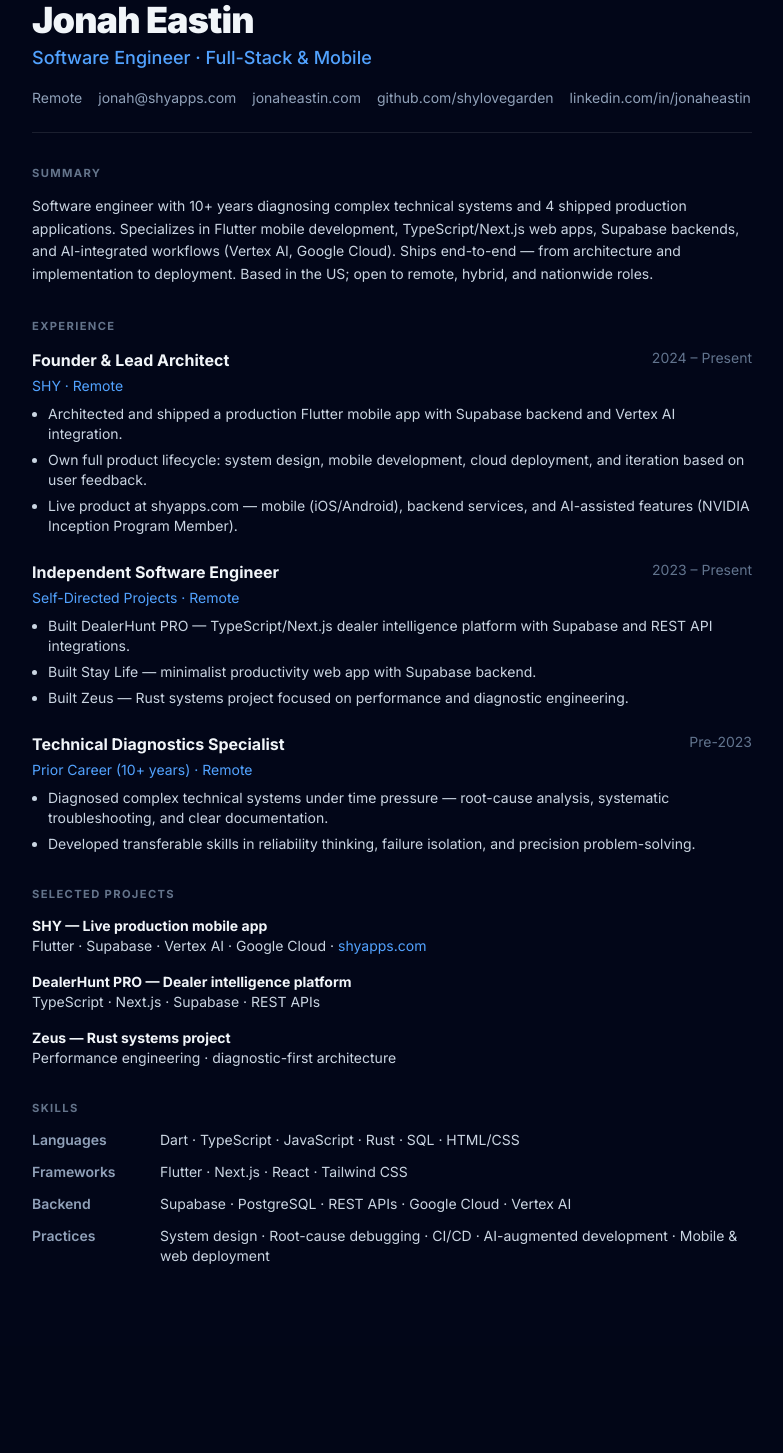
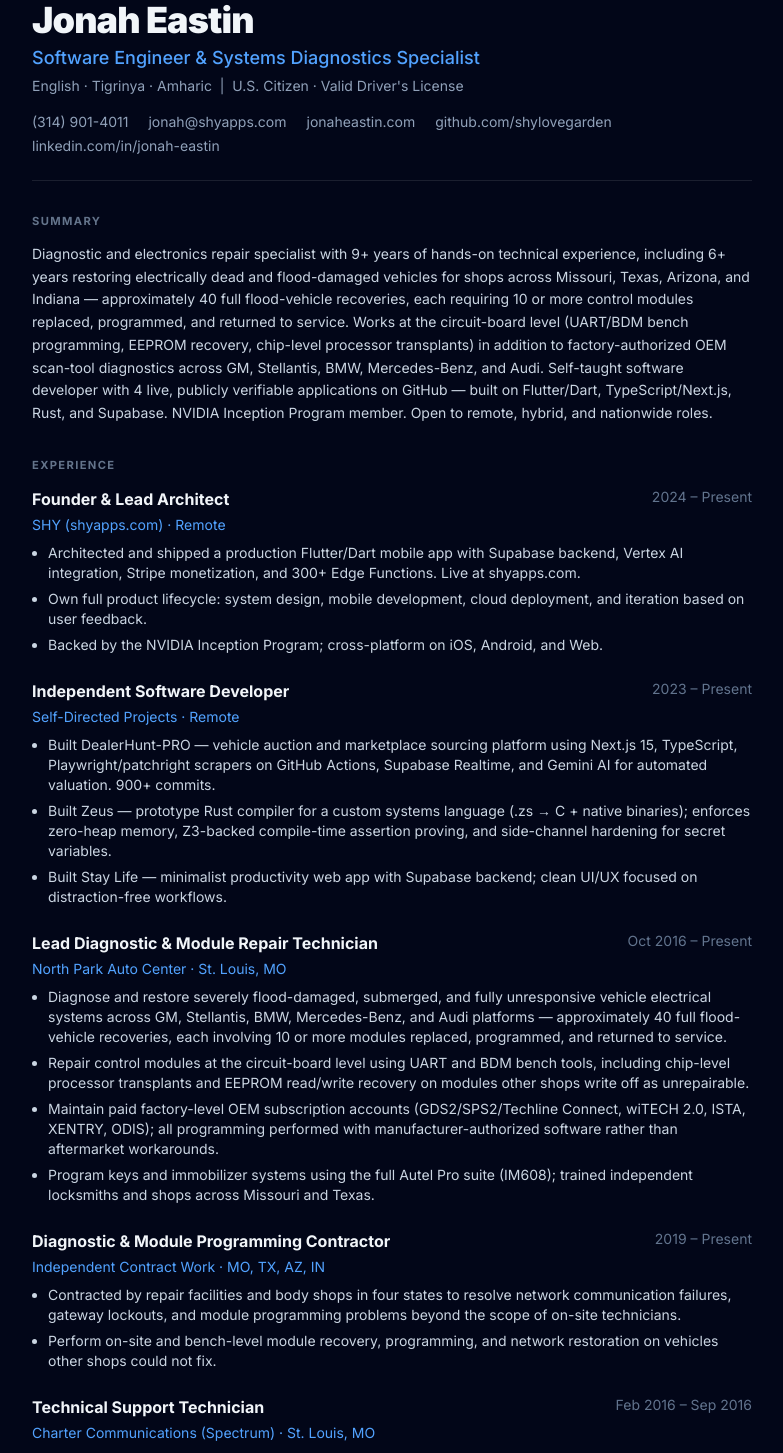
Before and after one commit to shylovegarden/portfolio-site, a Next.js app: page /resume in a window 1280 px wide. Shown: the part 80-1533 px from the top of the page, without its empty margins (248-1031 px from the left). Before the commit the page ends 1426 px from the top, so only its background shows below. Built offline with nearby package versions, Linux system fonts and the light colour scheme.

Commit message:
feat: Real resume from docx — accurate OEM diagnostics history, LinkedIn URL fixed, NVIDIA Inception, full experience + skills

```diff
--- a/src/app/resume/page.tsx
+++ b/src/app/resume/page.tsx
@@ -11,7 +11,15 @@
 export const metadata: Metadata = {
   title: 'Resume',
   description:
-    'Resume for Jonah Eastin — Software Engineer specializing in Flutter, TypeScript, Supabase, and production mobile/web applications.',
+    'Resume for Jonah Eastin — Software Engineer & Diagnostic Systems Specialist. Flutter, TypeScript, Rust, Supabase. 9+ years systems diagnostics, 40+ flood vehicle recoveries, 4 live software repos.',
+};
+
+const skillCategoryLabels: Record<string, string> = {
+  languages: 'Languages',
+  frameworks: 'Frameworks',
+  backend: 'Backend & Cloud',
+  diagnostics: 'OEM Diagnostics',
+  practices: 'Practices',
 };
 
 export default function ResumePage() {
@@ -27,12 +35,19 @@
       </div>
 
       <article className="resume-sheet max-w-3xl mx-auto px-6 py-20 print:py-0 print:px-0">
+
+        {/* Header */}
         <header className="mb-8 border-b border-white/10 pb-6">
           <h1 className="text-4xl font-black tracking-tight mb-1">{siteConfig.name}</h1>
-          <p className="text-lg text-blue-400 font-medium mb-4">{siteConfig.title}</p>
-          <div className="flex flex-wrap gap-x-4 gap-y-1 text-sm text-slate-400">
-            <span>{siteConfig.location}</span>
-            <span>{siteConfig.email}</span>
+          <p className="text-lg text-blue-400 font-medium mb-1">
+            Software Engineer &amp; Systems Diagnostics Specialist
+          </p>
+          <p className="text-sm text-slate-400 mb-4">
+            English · Tigrinya · Amharic &nbsp;|&nbsp; U.S. Citizen · Valid Driver's License
+          </p>
+          <div className="flex flex-wrap gap-x-5 gap-y-1 text-sm text-slate-400">
+            <span>(314) 901-4011</span>
+            <a href={`mailto:${siteConfig.email}`} className="hover:text-white">{siteConfig.email}</a>
             <a href={siteConfig.siteUrl} className="hover:text-white">
               {siteConfig.siteUrl.replace('https://', '')}
             </a>
@@ -40,21 +55,29 @@
               github.com/shylovegarden
             </a>
             <a href={siteConfig.linkedInUrl} className="hover:text-white">
-              linkedin.com/in/jonaheastin
+              linkedin.com/in/jonah-eastin
             </a>
           </div>
         </header>
 
+        {/* Summary */}
         <section className="mb-8">
           <h2 className="resume-section-title">Summary</h2>
           <p className="text-sm leading-relaxed text-slate-300">
-            Software engineer with 10+ years diagnosing complex technical systems and 4 shipped production applications.
-            Specializes in Flutter mobile development, TypeScript/Next.js web apps, Supabase backends, and AI-integrated
-            workflows (Vertex AI, Google Cloud). Ships end-to-end — from architecture and implementation to deployment.
-            Based in the US; open to remote, hybrid, and nationwide roles.
+            Diagnostic and electronics repair specialist with 9+ years of hands-on technical experience,
+            including 6+ years restoring electrically dead and flood-damaged vehicles for shops across
+            Missouri, Texas, Arizona, and Indiana — approximately 40 full flood-vehicle recoveries,
+            each requiring 10 or more control modules replaced, programmed, and returned to service.
+            Works at the circuit-board level (UART/BDM bench programming, EEPROM recovery, chip-level
+            processor transplants) in addition to factory-authorized OEM scan-tool diagnostics across
+            GM, Stellantis, BMW, Mercedes-Benz, and Audi. Self-taught software developer with 4 live,
+            publicly verifiable applications on GitHub — built on Flutter/Dart, TypeScript/Next.js,
+            Rust, and Supabase. NVIDIA Inception Program member.
+            Open to remote, hybrid, and nationwide roles.
           </p>
         </section>
 
+        {/* Experience */}
         <section className="mb-8">
           <h2 className="resume-section-title">Experience</h2>
           <div className="space-y-6">
@@ -77,40 +100,62 @@
           </div>
         </section>
 
+        {/* Selected Projects */}
         <section className="mb-8">
           <h2 className="resume-section-title">Selected Projects</h2>
           <div className="space-y-4 text-sm text-slate-300">
             <div>
-              <p className="font-bold text-slate-100">SHY — Live production mobile app</p>
-              <p>
-                Flutter · Supabase · Vertex AI · Google Cloud ·{' '}
-                <a href="https://shyapps.com" className="text-blue-400">
-                  shyapps.com
-                </a>
+              <p className="font-bold text-slate-100">
+                SHY — Relationship OS (LifeOS) · Live Production &nbsp;
+                <span className="text-xs font-normal text-blue-400 bg-blue-400/10 px-2 py-0.5 rounded">NVIDIA Inception Member</span>
+              </p>
+              <p className="mt-0.5 text-slate-400">
+                Flutter (BLoC/Provider) · Supabase (Postgres RLS + 300+ Edge Functions) · Vertex AI · Stripe ·{' '}
+                <a href="https://shyapps.com" className="text-blue-400 hover:text-blue-300">shyapps.com</a>
               </p>
             </div>
             <div>
-              <p className="font-bold text-slate-100">DealerHunt PRO — Dealer intelligence platform</p>
-              <p>TypeScript · Next.js · Supabase · REST APIs</p>
+              <p className="font-bold text-slate-100">DealerHunt-PRO — Multi-source vehicle sourcing intelligence platform · 900+ commits</p>
+              <p className="mt-0.5 text-slate-400">Next.js 15 · TypeScript · Playwright/patchright scrapers (GitHub Actions) · Supabase Realtime · Gemini AI</p>
             </div>
             <div>
-              <p className="font-bold text-slate-100">Zeus — Rust systems project</p>
-              <p>Performance engineering · diagnostic-first architecture</p>
+              <p className="font-bold text-slate-100">Zeus — Custom systems language compiler (Rust)</p>
+              <p className="mt-0.5 text-slate-400">.zs → C + native binaries · Zero-heap enforcement · Z3-backed compile-time assertion proving · Axum/Tokio cloud service</p>
+            </div>
+            <div>
+              <p className="font-bold text-slate-100">Stay Life — Minimalist productivity web app</p>
+              <p className="mt-0.5 text-slate-400">HTML · CSS · JavaScript · Supabase</p>
             </div>
           </div>
         </section>
 
-        <section>
+        {/* Skills */}
+        <section className="mb-8">
           <h2 className="resume-section-title">Skills</h2>
           <dl className="space-y-3 text-sm">
             {Object.entries(resumeSkills).map(([category, items]) => (
-              <div key={category} className="grid grid-cols-[120px_1fr] gap-2">
-                <dt className="font-semibold text-slate-400 capitalize">{category}</dt>
-                <dd className="text-slate-300">{items.join(' · ')}</dd>
+              <div key={category} className="grid grid-cols-[140px_1fr] gap-2">
+                <dt className="font-semibold text-slate-400">
+                  {skillCategoryLabels[category] ?? category}
+                </dt>
+                <dd className="text-slate-300">{(items as string[]).join(' · ')}</dd>
               </div>
             ))}
           </dl>
         </section>
+
+        {/* Education */}
+        <section>
+          <h2 className="resume-section-title">Education</h2>
+          <div className="text-sm text-slate-300 space-y-1">
+            <p>
+              <span className="font-semibold text-slate-100">Networking / Information Technology coursework</span>
+              {' '}— St. Louis Community College (STLCC); coursework transferred to Fontbonne University, 2018
+            </p>
+            <p className="text-slate-400">Planning to enroll in an online bachelor's degree program in late 2026.</p>
+          </div>
+        </section>
+
       </article>
     </div>
   );
--- a/src/content/portfolio.ts
+++ b/src/content/portfolio.ts
@@ -30,15 +30,15 @@
   email: 'jonah@shyapps.com',
   siteUrl: 'https://jonaheastin.com',
   githubUrl: 'https://github.com/shylovegarden',
-  linkedInUrl: 'https://linkedin.com/in/jonaheastin',
+  linkedInUrl: 'https://www.linkedin.com/in/jonah-eastin-7b0731426/',
   location: 'Remote',
 };
 
 export const stats = [
-  { value: '10+', label: 'Years Diagnosing Complex Systems' },
-  { value: '4', label: 'Production Applications Shipped' },
-  { value: '1', label: 'Live Product (shyapps.com)' },
-  { value: 'Full-Stack', label: 'Mobile · Web · Cloud · AI' },
+  { value: '9+', label: 'Years in Complex Systems Diagnostics' },
+  { value: '40+', label: 'Flood Vehicle Recoveries (10+ modules each)' },
+  { value: '4', label: 'Live Software Repos on GitHub' },
+  { value: '5', label: 'OEM Factory Software Platforms' },
 ];
 
 export const expertise = [
@@ -221,41 +221,64 @@
 export const resumeExperience = [
   {
     title: 'Founder & Lead Architect',
-    company: 'SHY',
+    company: 'SHY (shyapps.com)',
     period: '2024 – Present',
     location: 'Remote',
     bullets: [
-      'Architected and shipped a production Flutter mobile app with Supabase backend and Vertex AI integration.',
+      'Architected and shipped a production Flutter/Dart mobile app with Supabase backend, Vertex AI integration, Stripe monetization, and 300+ Edge Functions. Live at shyapps.com.',
       'Own full product lifecycle: system design, mobile development, cloud deployment, and iteration based on user feedback.',
-      'Live product at shyapps.com — mobile (iOS/Android), backend services, and AI-assisted features (NVIDIA Inception Program Member).',
+      'Backed by the NVIDIA Inception Program; cross-platform on iOS, Android, and Web.',
     ],
   },
   {
-    title: 'Independent Software Engineer',
+    title: 'Independent Software Developer',
     company: 'Self-Directed Projects',
     period: '2023 – Present',
     location: 'Remote',
     bullets: [
-      'Built DealerHunt PRO — TypeScript/Next.js dealer intelligence platform with Supabase and REST API integrations.',
-      'Built Stay Life — minimalist productivity web app with Supabase backend.',
-      'Built Zeus — Rust systems project focused on performance and diagnostic engineering.',
+      'Built DealerHunt-PRO — vehicle auction and marketplace sourcing platform using Next.js 15, TypeScript, Playwright/patchright scrapers on GitHub Actions, Supabase Realtime, and Gemini AI for automated valuation. 900+ commits.',
+      'Built Zeus — prototype Rust compiler for a custom systems language (.zs → C + native binaries); enforces zero-heap memory, Z3-backed compile-time assertion proving, and side-channel hardening for secret variables.',
+      'Built Stay Life — minimalist productivity web app with Supabase backend; clean UI/UX focused on distraction-free workflows.',
     ],
   },
   {
-    title: 'Technical Diagnostics Specialist',
-    company: 'Prior Career (10+ years)',
-    period: 'Pre-2023',
-    location: 'Remote',
+    title: 'Lead Diagnostic & Module Repair Technician',
+    company: 'North Park Auto Center',
+    period: 'Oct 2016 – Present',
+    location: 'St. Louis, MO',
     bullets: [
-      'Diagnosed complex technical systems under time pressure — root-cause analysis, systematic troubleshooting, and clear documentation.',
-      'Developed transferable skills in reliability thinking, failure isolation, and precision problem-solving.',
+      'Diagnose and restore severely flood-damaged, submerged, and fully unresponsive vehicle electrical systems across GM, Stellantis, BMW, Mercedes-Benz, and Audi platforms — approximately 40 full flood-vehicle recoveries, each involving 10 or more modules replaced, programmed, and returned to service.',
+      'Repair control modules at the circuit-board level using UART and BDM bench tools, including chip-level processor transplants and EEPROM read/write recovery on modules other shops write off as unrepairable.',
+      'Maintain paid factory-level OEM subscription accounts (GDS2/SPS2/Techline Connect, wiTECH 2.0, ISTA, XENTRY, ODIS); all programming performed with manufacturer-authorized software rather than aftermarket workarounds.',
+      'Program keys and immobilizer systems using the full Autel Pro suite (IM608); trained independent locksmiths and shops across Missouri and Texas.',
+    ],
+  },
+  {
+    title: 'Diagnostic & Module Programming Contractor',
+    company: 'Independent Contract Work',
+    period: '2019 – Present',
+    location: 'MO, TX, AZ, IN',
+    bullets: [
+      'Contracted by repair facilities and body shops in four states to resolve network communication failures, gateway lockouts, and module programming problems beyond the scope of on-site technicians.',
+      'Perform on-site and bench-level module recovery, programming, and network restoration on vehicles other shops could not fix.',
+    ],
+  },
+  {
+    title: 'Technical Support Technician',
+    company: 'Charter Communications (Spectrum)',
+    period: 'Feb 2016 – Sep 2016',
+    location: 'St. Louis, MO',
+    bullets: [
+      'Installed and serviced cable, internet, and network equipment in residential environments.',
+      'Diagnosed and resolved connectivity and hardware faults independently in the field.',
     ],
   },
 ];
 
 export const resumeSkills = {
   languages: ['Dart', 'TypeScript', 'JavaScript', 'Rust', 'SQL', 'HTML/CSS'],
-  frameworks: ['Flutter', 'Next.js', 'React', 'Tailwind CSS'],
-  backend: ['Supabase', 'PostgreSQL', 'REST APIs', 'Google Cloud', 'Vertex AI'],
-  practices: ['System design', 'Root-cause debugging', 'CI/CD', 'AI-augmented development', 'Mobile & web deployment'],
+  frameworks: ['Flutter', 'Next.js 15', 'React', 'Tailwind CSS', 'Axum/Tokio'],
+  backend: ['Supabase (Postgres + RLS + Edge)', 'REST APIs', 'Playwright', 'Google Cloud', 'Vertex AI', 'Stripe'],
+  diagnostics: ['GDS2/SPS2 (GM)', 'wiTECH 2.0 (Stellantis)', 'ISTA (BMW)', 'XENTRY (Mercedes-Benz)', 'ODIS (Audi)', 'Autel IM608'],
+  practices: ['Circuit-board repair', 'EEPROM recovery', 'UART/BDM bench programming', 'CAN/LIN bus diagnostics', 'Z3 SMT proving', 'CI/CD', 'AI-augmented development'],
 };
```
